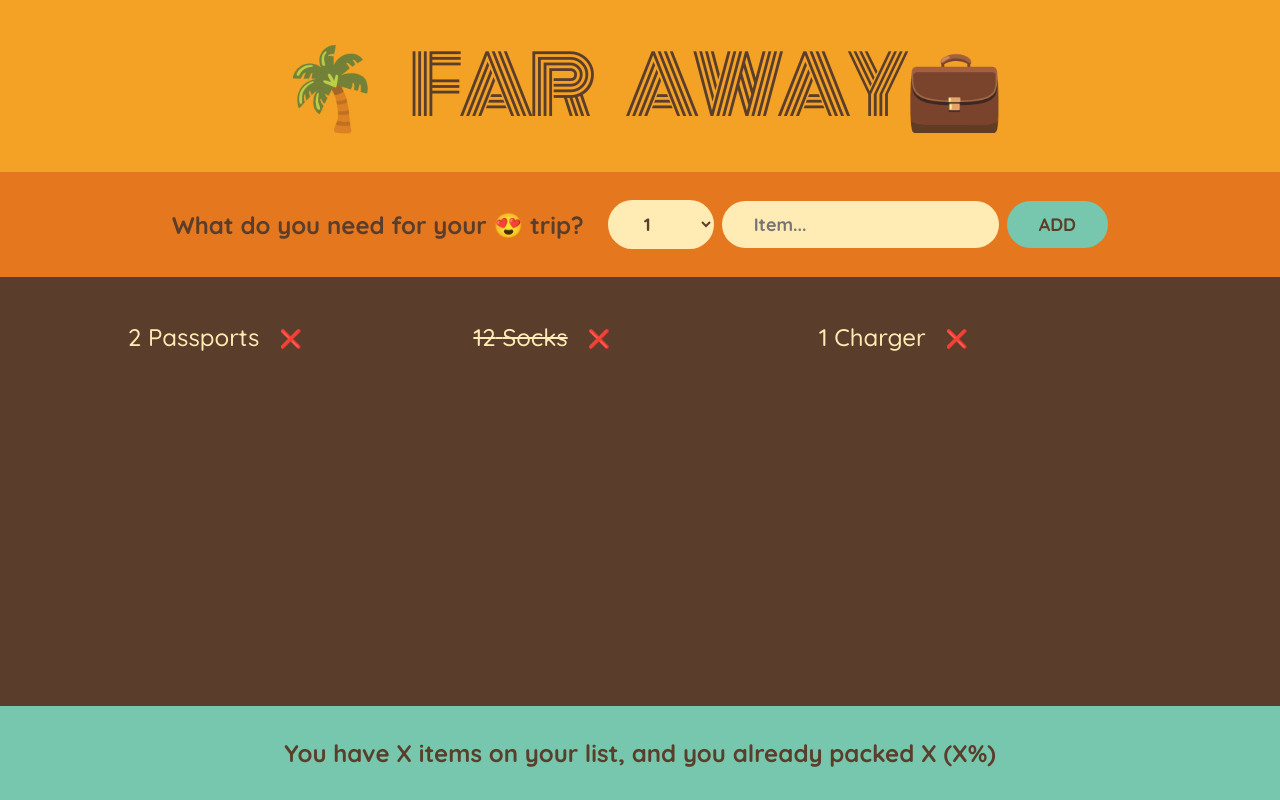
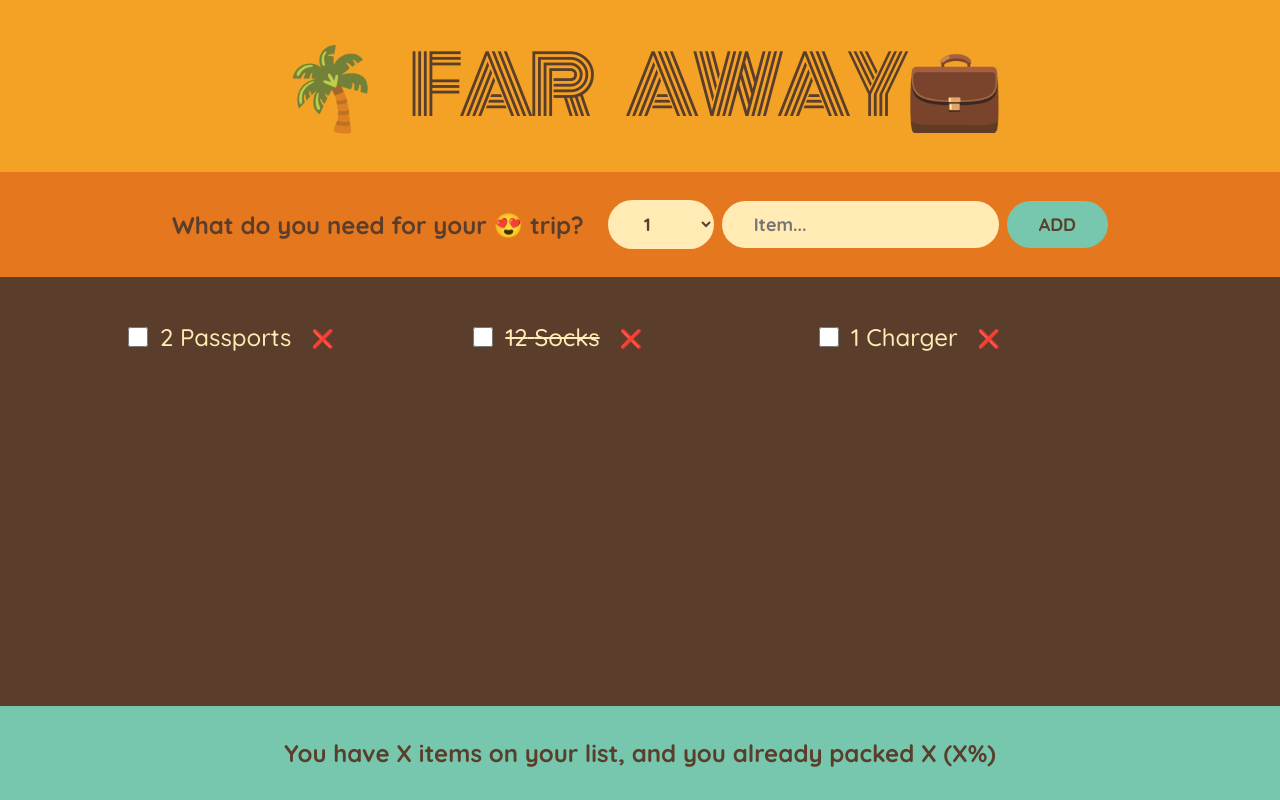
Before and after one commit to RoviK31/Travel_List, a React (Create React App) app: page / in a window 1280 px wide. Built offline with nearby package versions, Linux system fonts and the light colour scheme.

Commit message:
updating an item with checkbox

```diff
--- a/src/App.js
+++ b/src/App.js
@@ -7,21 +7,29 @@
 ];
 
 export default function App() {
-  const [items, setItems] = useState(initialItems)
+  const [items, setItems] = useState(initialItems);
 
-  function handleAddItems(item){
-    setItems(items => [...items, item])
+  function handleAddItems(item) {
+    setItems((items) => [...items, item]);
   }
 
-function handleDeleteItem(id){
-  setItems(items=>items.filter(item=>item.id !== id))
-}
+  function handleDeleteItem(id) {
+    setItems((items) => items.filter((item) => item.id !== id));
+  }
+
+  function handleToggleItem(id) {
+    setItems((items) =>
+      items.map((item) =>
+        item.id === id ? { ...item, packed: !item.packed } : item
+      )
+    );
+  }
 
   return (
     <div className="app">
       <Logo />
-      <Form onAddItems={handleAddItems}/>
-      <PackingList items={items} onDeleteItem={handleDeleteItem}/>
+      <Form onAddItems={handleAddItems} />
+      <PackingList items={items} onDeleteItem={handleDeleteItem} onToggleItem={handleToggleItem}/>
       <Stats />
     </div>
   );
@@ -31,25 +39,22 @@
   return <h1> 🌴 Far Away💼</h1>;
 }
 
-function Form({onAddItems}) {
+function Form({ onAddItems }) {
   //Controlled elements technique
   //Step 1 create a piece of state
   const [description, setDescription] = useState("");
   const [quantity, setQuantity] = useState(1);
 
-
-
-
   function handleSubmit(e) {
     e.preventDefault();
-    if(!description) return
+    if (!description) return;
     const newItem = { description, quantity, package: false, id: Date.now() };
     console.log(newItem);
 
-    onAddItems(newItem)
+    onAddItems(newItem);
 
-    setDescription('')
-    setQuantity(1)
+    setDescription("");
+    setQuantity(1);
   }
 
   return (
@@ -77,21 +82,22 @@
     </form>
   );
 }
-function PackingList({items, onDeleteItem}) {
+function PackingList({ items, onDeleteItem, onToggleItem }) {
   return (
     <div className="list">
       <ul>
         {items.map((item, i) => (
-          <Item onDeleteItem={onDeleteItem} item={item} key={i} />
+          <Item onDeleteItem={onDeleteItem} item={item} key={i} onToggleItem={onToggleItem}/>
         ))}
       </ul>
     </div>
   );
 }
 
-function Item({ item, onDeleteItem }) {
+function Item({ item, onDeleteItem, onToggleItem }) {
   return (
     <li>
+      <input type="checkbox" value={item.packed} onChange={() => onToggleItem(item.id)} />
       <span style={item.packed ? { textDecoration: "line-through" } : {}}>
         {item.quantity} {item.description}
       </span>
```
